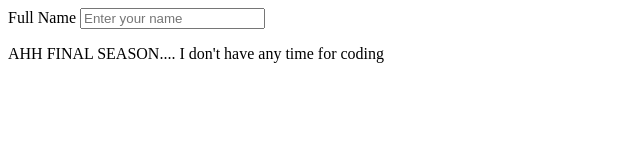
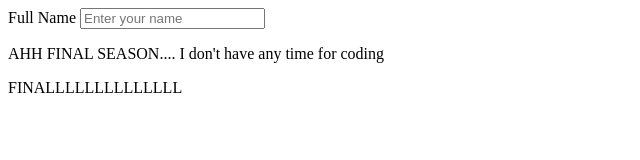
Before and after one commit to isaemi/validate-form, a plain HTML site: page index.html in a window 1280 px wide. Shown: the whole page, without its empty margins (0-640 px from the left). Drawn offline with Linux system fonts and the light colour scheme.

Commit message:
04/14/2024

```diff
--- a/index.html
+++ b/index.html
@@ -13,6 +13,7 @@
                 <label>Full Name</label>
                 <input type="text" placeholder="Enter your name">
                 <p>AHH FINAL SEASON.... I don't have any time for coding</p>
+                <p>FINALLLLLLLLLLLLLL</p>
             </div>
         </form>
     </div>
```
